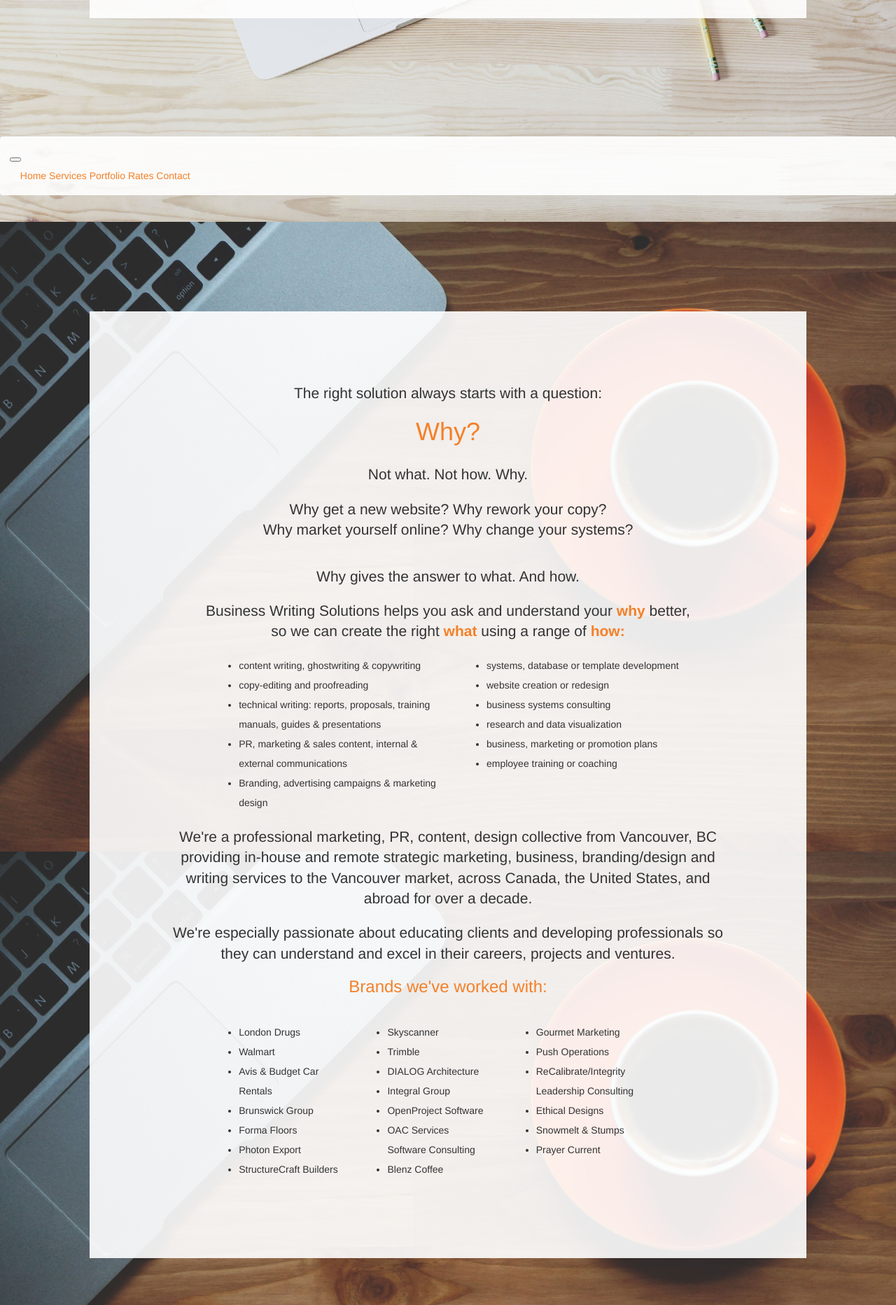
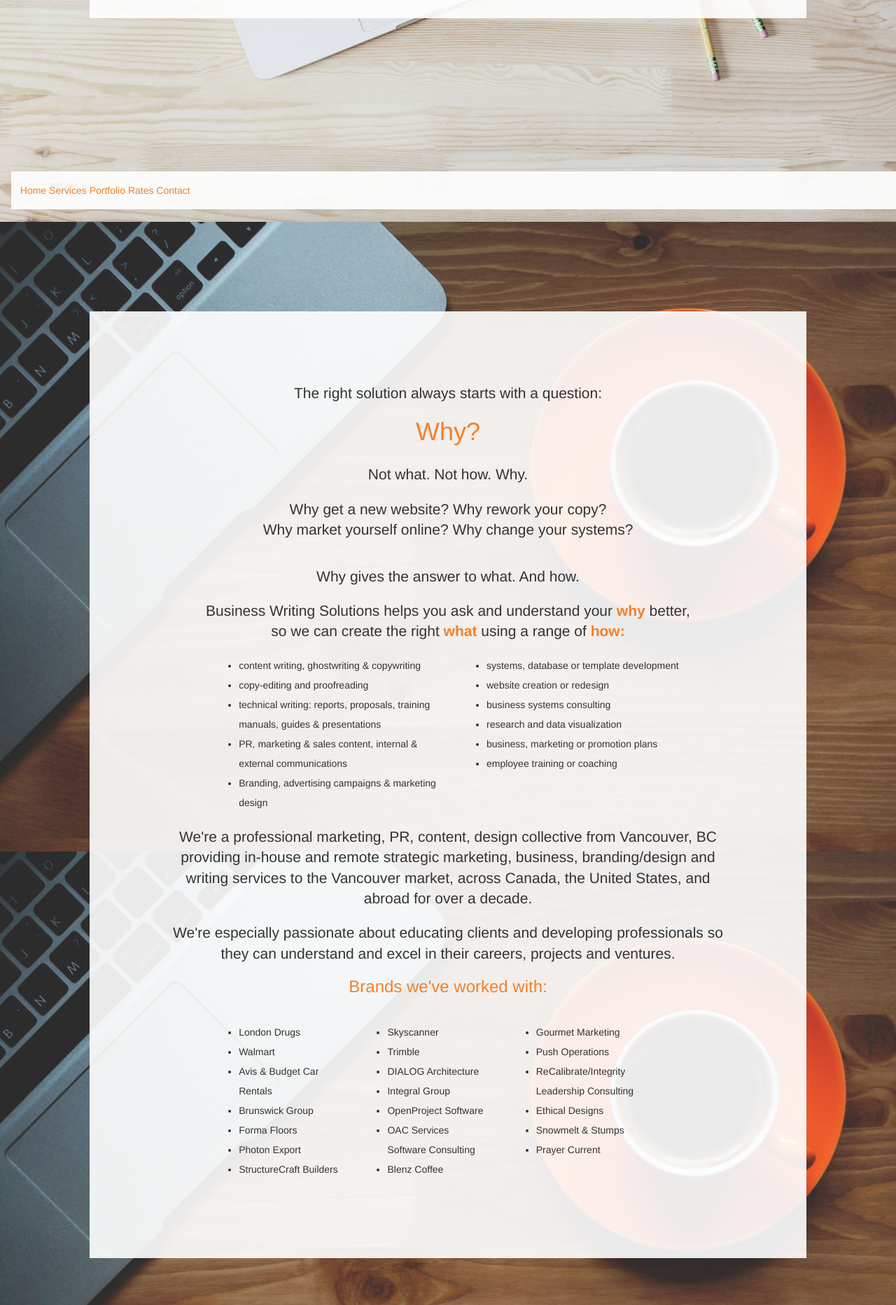
Before and after one commit to kaiewiggins/businesswriting, a Jekyll site: the page built from index.html, in a window 1280 px wide. Shown: the part 583-2448 px from the top of the page at 70% size. Built offline with Jekyll 4.4.1, drawn with Linux system fonts in a browser that asks for light colours; nearby versions of some CDN libraries.

Commit message:
Update main.css

```diff
--- a/css/main.css
+++ b/css/main.css
@@ -10,7 +10,7 @@ body, html {
 
 h2,h3,h4 {color: #f48028;}
 
-.navbar {
+.navbar-nav {
    bottom: 2%;
    z-index: 20;
    width: 100%;
```
